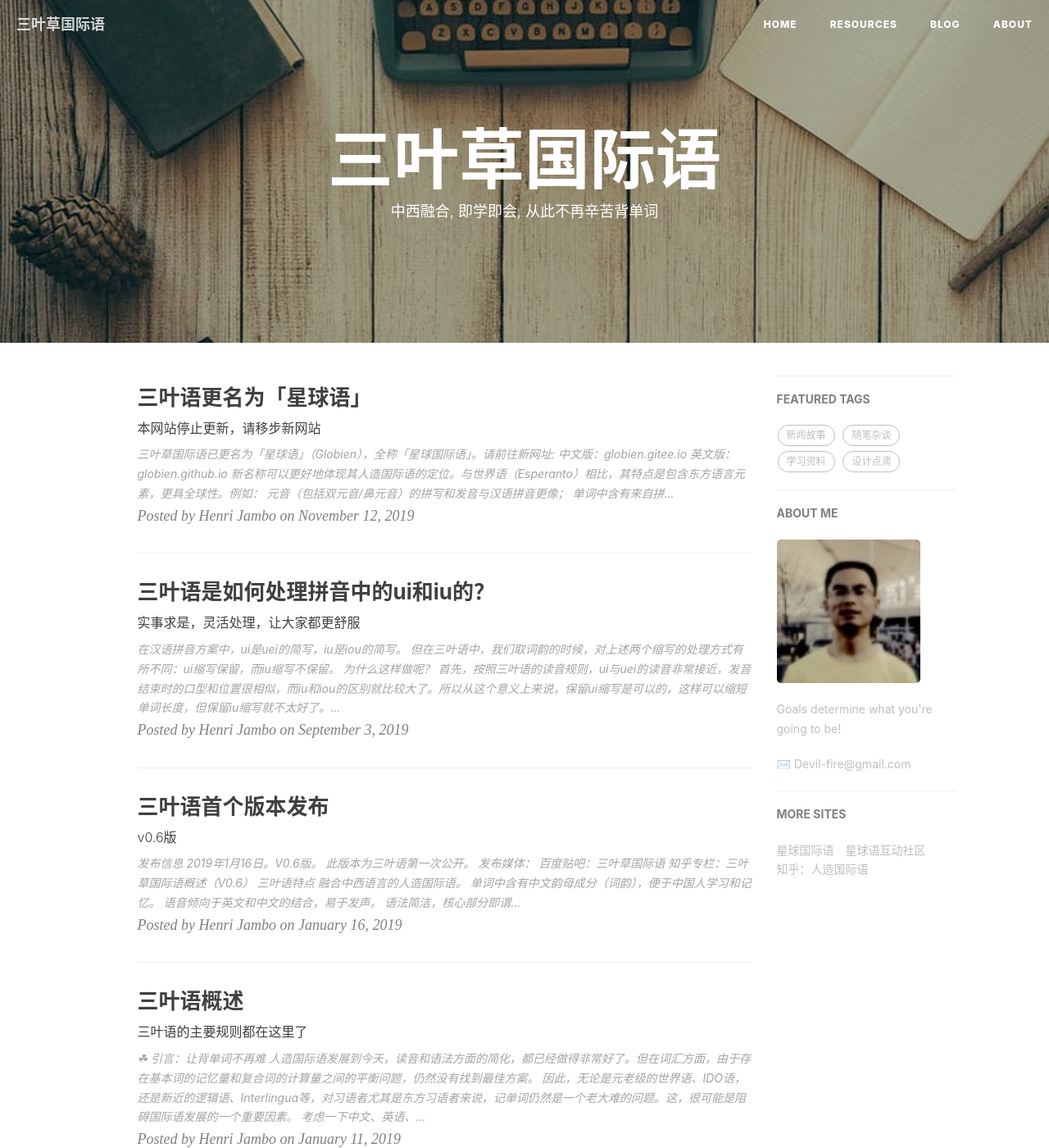
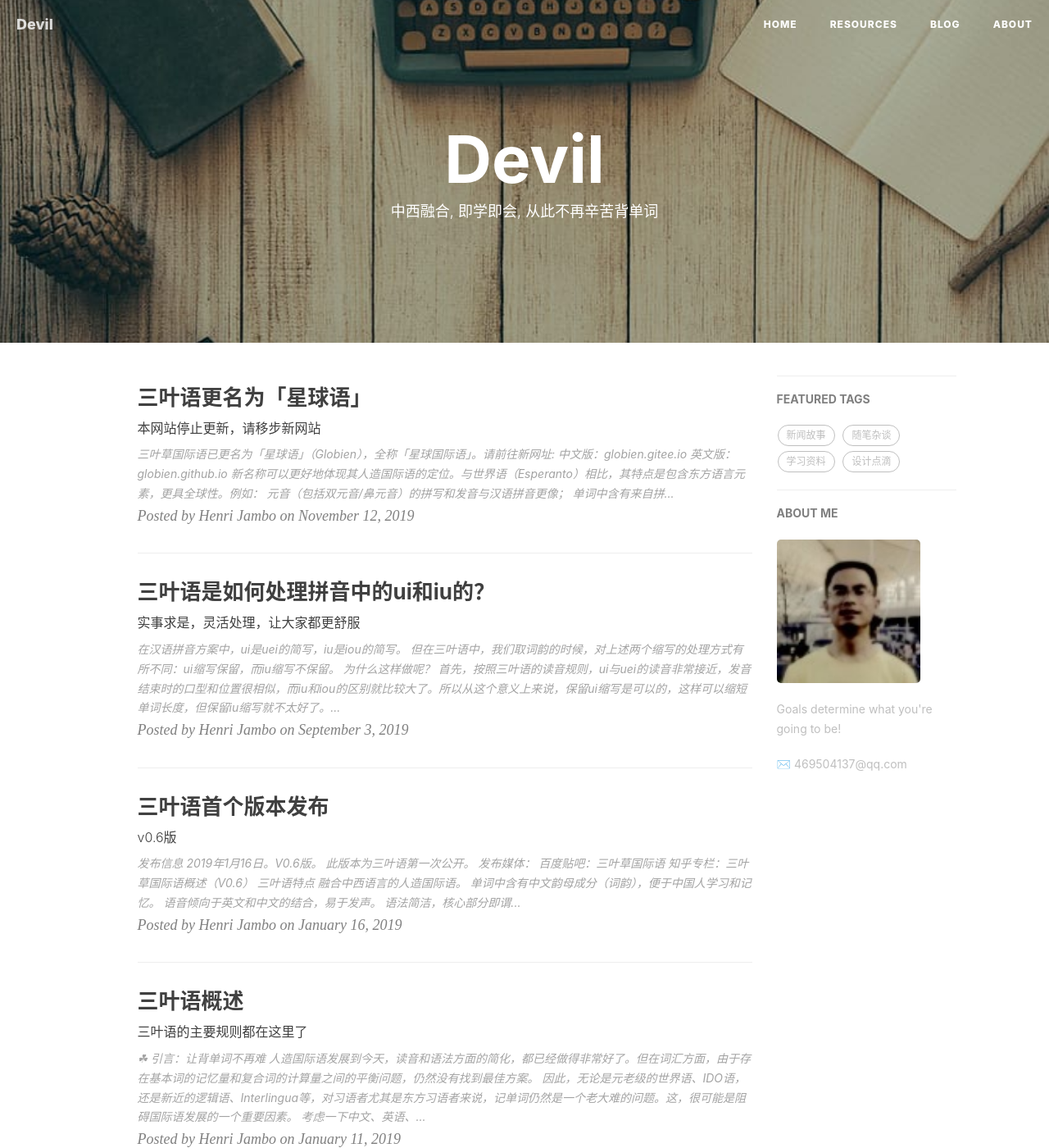
Before and after one commit to Devil-fire/Devil-fire.github.io, a Jekyll site: the page built from index.html, in a window 1280 px wide and 1400 px high. Shown: the whole window at 82% size. Built offline with Jekyll 4.4.1, drawn with Linux system fonts in a browser that asks for light colours; nearby versions of some CDN libraries; the list of posts is cut into pages by our own code; comment, search, counter and statistics services are not loaded; some of the changed text lies outside the part shown.

Commit message:
Update _config.yml

```diff
--- a/_config.yml
+++ b/_config.yml
@@ -1,10 +1,10 @@
 # Site settings
-title: 三叶草国际语
-SEOTitle: 三叶草国际语 - 让沟通更容易
+title: Devil
+SEOTitle: Devil
 header-img: img/post-bg-desk.jpg
-email: Devil-fire@gmail.com
-description: "中西融合, 即学即会, 从此不再辛苦背单词"
-keyword: "人工语言, 国际语, 世界语, 三叶草国际语, 三叶语"
+email: 469504137@qq.com
+description: "test"
+keyword: "test2"
 url: "https://Devil-fire.github.io"          # your host, for absolute URL
 baseurl: ""      # for example, '/blog' if your blog hosted on 'host/blog'
 github_repo: "https://github.com/Devil-fire/Devil-fire.github.io.git" # you code repository
@@ -61,7 +61,7 @@
 
 # Gitalk
 gitalk:
-  enable: true    #是否开启Gitalk评论
+  enable: false    #是否开启Gitalk评论
   clientID: d18b343dd9c7ca49518a                            #生成的clientID
   clientSecret: 539e88b8a7feffaddbb553b9c421dfefcbc6eced    #生成的clientSecret
   repo: Devil-fire.github.io    #仓库名称
@@ -93,19 +93,3 @@
 # Progressive Web Apps
 chrome-tab-theme-color: "#000000"
 service-worker: true
-
-
-
-# 友情链接，请尽量不要删除，谢谢！
-friends: [
-    {
-        title: "星球国际语",
-        href: "https://globien.gitee.io"
-    },{
-        title: "星球语互动社区",
-        href: "https://tieba.baidu.com/f?kw=%E6%A0%BC%E7%BD%97%E6%AF%94%E8%A8%80&fr=home"
-    },{
-        title: "知乎：人造国际语",
-        href: "https://zhuanlan.zhihu.com/Artificial-International-Language"
-    }
-]
```
